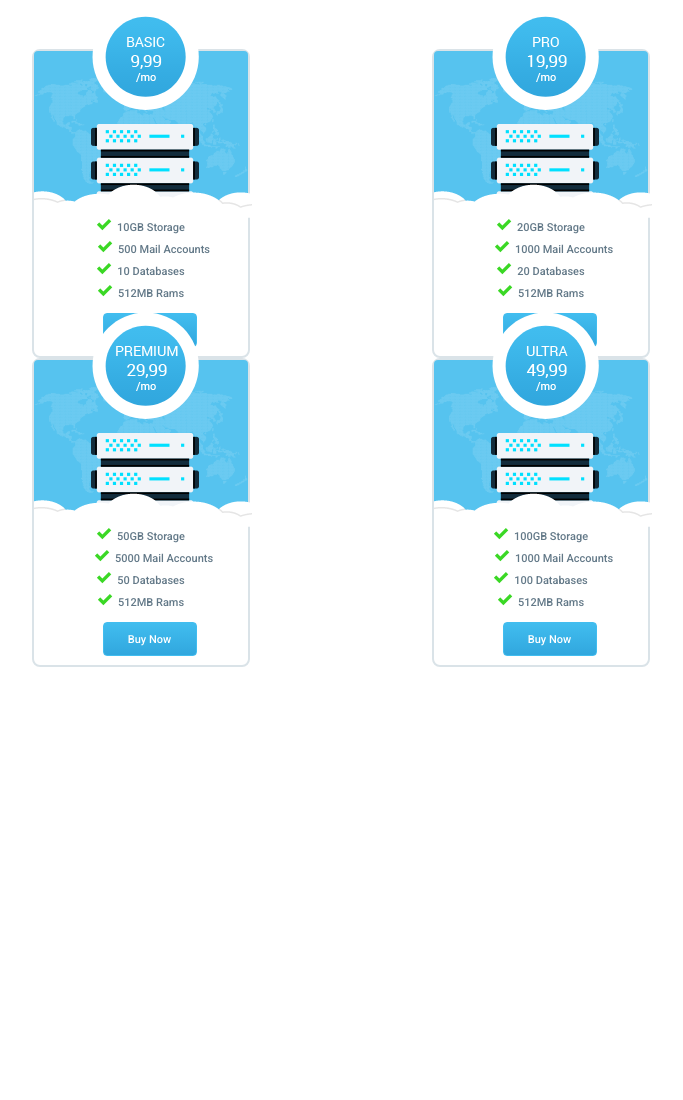
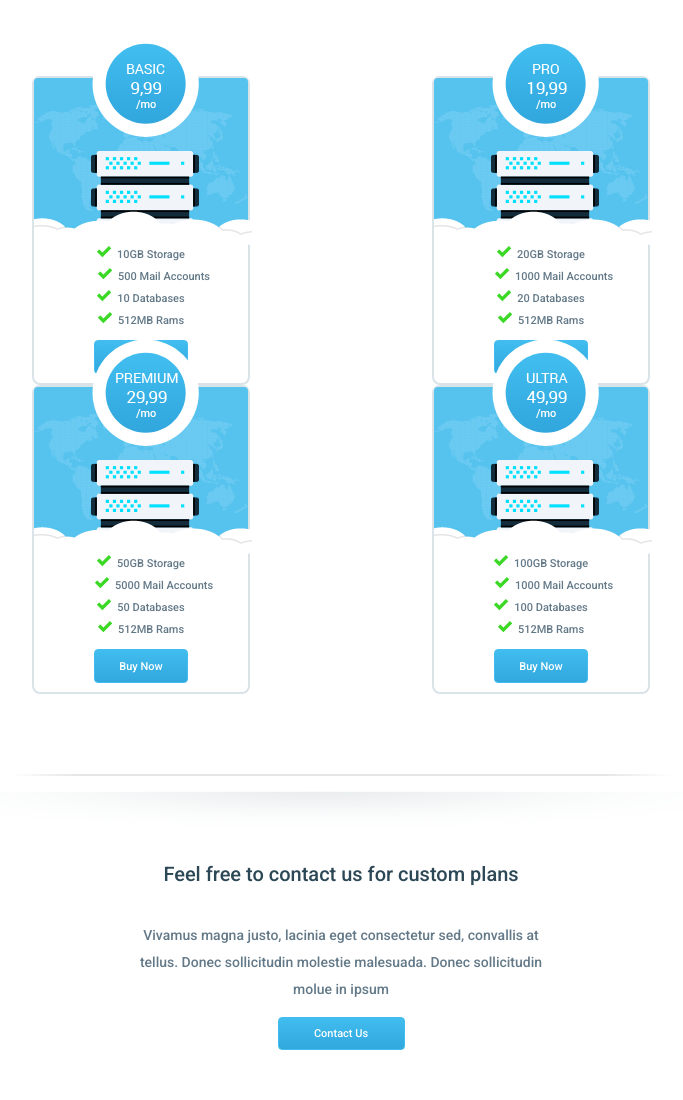
Before and after one commit to Andryteck/MarkUp-project, a plain HTML site: page index.html in a window 1280 px wide. Shown: the part 1663-2763 px from the top of the page, without its empty margins (299-982 px from the left). Before the commit the page ends 2380 px from the top, so only its background shows below. Drawn offline with Linux system fonts and the light colour scheme.

Commit message:
feat:add custom-plans

```diff
--- a/index.html
+++ b/index.html
@@ -169,5 +169,17 @@
         </div>
     </div>
 </section>
+<section class="custom-plans">
+    <div class="separator">
+        <div class="shape"></div>
+    </div>
+    <div class="wrapper">
+        <h3>Feel free to contact us for custom plans</h3>
+        <p>Vivamus magna justo, lacinia eget consectetur sed, convallis at tellus. Donec sollicitudin molestie
+            malesuada.
+            Donec sollicitudin molue in ipsum</p>
+        <button class="button">Contact Us</button>
+    </div>
+</section>
 </body>
 </html>
--- a/styles.scss
+++ b/styles.scss
@@ -61,8 +61,24 @@ h3 {
   font-style: normal;
   letter-spacing: normal;
   line-height: 27px;
-  text-align: center;
-  margin-left: 17px;
+
+}
+
+.separator {
+  width: 1081px;
+  height: 67px;
+  margin: 0 auto;
+  background-image: url("./assets/images/Shadow.png");
+  background-repeat: no-repeat;
+
+  .shape {
+    width: 658px;
+    height: 2px;
+    background-color: #ffffff;
+    background-image: linear-gradient(to right, #ffffff 0%, #76828a 10%, #76828a 90%, #ffffff 100%);
+    opacity: 0.2;
+    margin: 0 auto;
+  }
 }
 
 .wrapper-navigation {
@@ -296,7 +312,7 @@ h3 {
     letter-spacing: normal;
     line-height: 27px;
     text-align: center;
-    padding: 0 24px;
+    padding: 0px 90px;
   }
 
 
@@ -344,23 +360,6 @@ h3 {
 }
 
 .domain-search {
-  & .separator {
-    width: 1081px;
-    height: 67px;
-    margin: 0 auto;
-    background-image: url("./assets/images/Shadow.png");
-    background-repeat: no-repeat;
-
-    .shape {
-      width: 658px;
-      height: 2px;
-      background-color: #ffffff;
-      background-image: linear-gradient(to right, #ffffff 0%, #76828a 10%, #76828a 90%, #ffffff 100%);
-      opacity: 0.2;
-      margin: 0 auto;
-    }
-  }
-
   & p {
     color: #637988;
     font-family: Roboto, sans-serif;
@@ -382,6 +381,10 @@ h3 {
     margin: 25px auto;
     display: flex;
     align-items: center;
+
+    .button {
+      margin-left: 17px;
+    }
 
     .domain-search-input {
       display: inline-block;
@@ -449,7 +452,7 @@ h3 {
         &::before {
           content: url("./assets/images/MapSmall.png");
           position: absolute;
-          top:26px
+          top: 26px
         }
       }
 
@@ -508,3 +511,26 @@ h3 {
     }
   }
 }
+
+.custom-plans {
+  padding-top: 30px;
+  padding-bottom: 50px;
+
+  & .wrapper {
+    display: flex;
+    flex-direction: column;
+    align-items: center;
+
+    p {
+      color: #637988;
+      font-family: Roboto, sans-serif;
+      font-size: 14px;
+      font-weight: 400;
+      font-style: normal;
+      letter-spacing: normal;
+      line-height: 27px;
+      text-align: center;
+      padding: 0px 94px;
+    }
+  }
+}
```
Also changed, not shown: styles.css, 1 other file.
